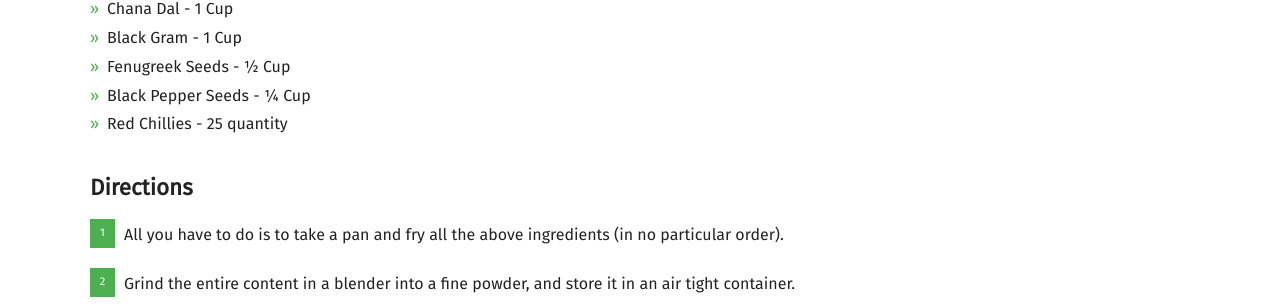
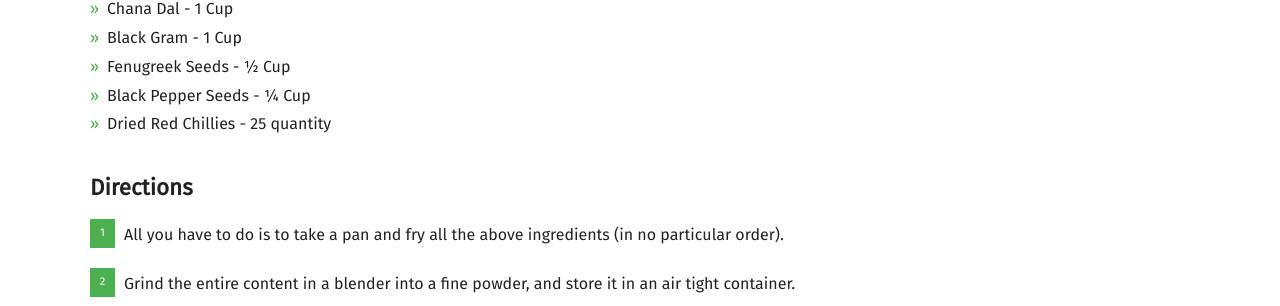
Before and after one commit to mallikasdishes/github.io, a Jekyll site: the page built from _posts/2019-02-18-sambar-powder.md, in a window 1280 px wide. Shown: the part 1172-1478 px from the top of the page. Built offline with Jekyll 4.4.1, drawn with Linux system fonts in a browser that asks for light colours; nearby versions of some CDN libraries; some web fonts are replaced; comment, search, counter and statistics services are not loaded.

Commit message:
Update 2019-02-18-sambar-powder.md

```diff
--- a/_posts/2019-02-18-sambar-powder.md
+++ b/_posts/2019-02-18-sambar-powder.md
@@ -21,7 +21,7 @@ recipe:
       * Black Gram - 1 Cup
       * Fenugreek Seeds - ½ Cup
       * Black Pepper Seeds - ¼ Cup
-      * Red Chillies - 25 quantity
+      * Dried Red Chillies - 25 quantity
   other_details: "The powder should not be used for more than 6 months - It looses its taste over the period of time. It is best to make it fresh."
   prep_time: "10 minutes"
   preparation_details: None
```
